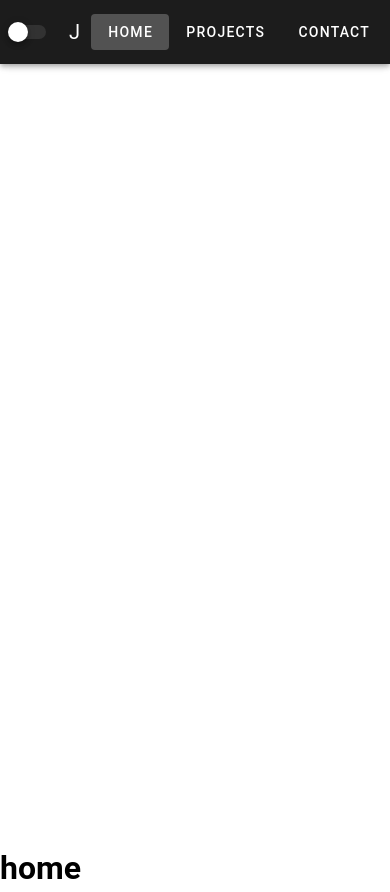
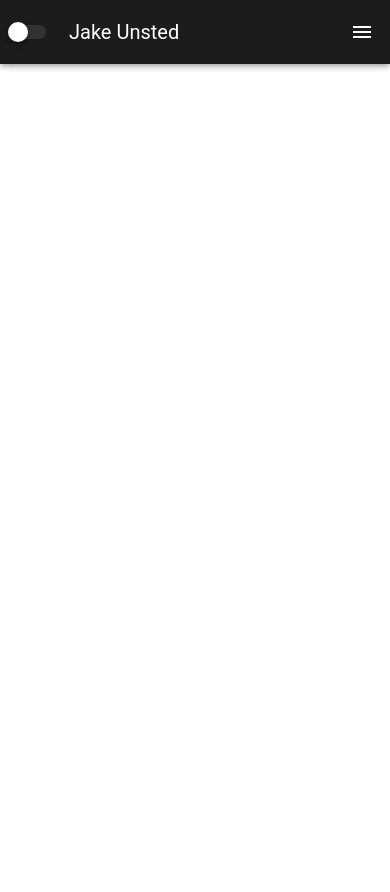
Before and after one commit to jakeunsted/jakeunsted.github.io, a Vue app: page / in a window 390 px wide. After the commit the page ends 844 px from the top, so only its background shows below. Built offline with nearby package versions, Linux system fonts and the light colour scheme.

Commit message:
Mobile and desktop navigation bars

```diff
--- a/src/components/nav/NavigationBarMobile.vue
+++ b/src/components/nav/NavigationBarMobile.vue
@@ -1,12 +1,36 @@
 <template>
   <v-app>
+    <v-navigation-drawer v-model="drawer" app color="primary">
+      <v-list>
+        <v-list-item to="/" :class="{ 'primary': currentPage === 'Home' }">
+          <v-list-item-title>Home</v-list-item-title>
+        </v-list-item>
+        <v-list-item to="/contact" :class="{ 'primary': currentPage === 'Contact' }">
+          <v-list-item-title>Contact</v-list-item-title>
+        </v-list-item>
+        <v-divider></v-divider>
+        <v-list-item to="/projects" :class="{ 'primary': currentPage === 'Projects' }">
+          <v-list-item-title>Projects</v-list-item-title>
+        </v-list-item>
+        <v-list-item-group>
+          <v-list-item
+            v-for="(item, index) in items"
+            :key="index"
+            :value="index"
+          >
+            <v-list-item-title>{{ item.title }}</v-list-item-title>
+          </v-list-item>
+        </v-list-item-group>
+      </v-list>
+    </v-navigation-drawer>
+
     <v-app-bar app color="primary">
       <v-switch v-model="isDarkMode" class="ml-2 theme-switch" @click="toggleTheme"></v-switch>
       <v-toolbar-title class="text-left">Jake Unsted</v-toolbar-title>
       <v-spacer></v-spacer>
-      <v-btn to="/" text :class="{ 'primary': currentPage === 'Home' }">Home</v-btn>
-      <v-btn to="/projects" text :class="{ 'primary': currentPage === 'Projects' }">Projects</v-btn>
-      <v-btn to="/contact" text :class="{ 'primary': currentPage === 'Contact' }">Contact</v-btn>
+      <v-btn icon @click.stop="drawer = !drawer">
+        <v-icon>mdi-menu</v-icon>
+      </v-btn>
     </v-app-bar>
 
     <router-view></router-view>
@@ -39,12 +63,13 @@ export default {
       isDarkMode
     }
   },
-  data() {
-    return {
-      darkMode: false, // Initial value for dark mode
-    };
-  },
-
+  data: () => ({
+    items: [
+      { title: 'GTM Page Scraper', to: '/projects' },
+      { title: 'Parental Control Server', to: '/' },
+    ],
+    drawer: false,
+  }),
 };
 </script>
 
--- a/src/views/Contact.vue
+++ b/src/views/Contact.vue
@@ -1,8 +1,41 @@
 <template>
-  <NavigationBarDesktop current-page="Contact" />
-  <h1>contact</h1>
+  <NavigationBarMobile v-if="isMobile" current-page="Contact" />
+  <NavigationBarDesktop v-else current-page="Contact" />
 </template>
 
-<script setup>
+<script>
+  import { ref, onMounted, onBeforeUnmount } from 'vue'
   import NavigationBarDesktop from '@/components/nav/NavigationBarDesktop.vue'
+  import NavigationBarMobile from '@/components/nav/NavigationBarMobile.vue'
+  export default {
+  components: {
+    NavigationBarDesktop,
+    NavigationBarMobile
+  },
+  setup() {
+    const isMobile = ref(window.innerWidth <= 600);
+
+    const handleResize = () => {
+      isMobile.value = window.innerWidth <= 600;
+    };
+
+    onMounted(() => {
+      window.addEventListener('resize', handleResize);
+    });
+
+    onBeforeUnmount(() => {
+      window.removeEventListener('resize', handleResize);
+    });
+
+    return {
+      isMobile,
+    };
+  },
+  watch: {
+    darkMode(newValue) {
+      // Update the theme based on the darkMode value
+      this.$vuetify.theme.dark = newValue;
+    },
+  },
+};
 </script>
--- a/src/views/Home.vue
+++ b/src/views/Home.vue
@@ -1,9 +1,10 @@
 <template>
-  <NavigationBarDesktop current-page="Home" />
-  <h1>home</h1>
+  <NavigationBarMobile v-if="isMobile" current-page="Home" />
+  <NavigationBarDesktop v-else current-page="Home" />
 </template>
 
 <script>
+  import { ref, onMounted, onBeforeUnmount } from 'vue'
   import NavigationBarDesktop from '@/components/nav/NavigationBarDesktop.vue'
   import NavigationBarMobile from '@/components/nav/NavigationBarMobile.vue'
   export default {
@@ -11,9 +12,23 @@
     NavigationBarDesktop,
     NavigationBarMobile
   },
-  data() {
+  setup() {
+    const isMobile = ref(window.innerWidth <= 600);
+
+    const handleResize = () => {
+      isMobile.value = window.innerWidth <= 600;
+    };
+
+    onMounted(() => {
+      window.addEventListener('resize', handleResize);
+    });
+
+    onBeforeUnmount(() => {
+      window.removeEventListener('resize', handleResize);
+    });
+
     return {
-      darkMode: false, // Initial value for dark mode
+      isMobile,
     };
   },
   watch: {
--- a/src/views/Projects.vue
+++ b/src/views/Projects.vue
@@ -1,8 +1,41 @@
 <template>
-  <NavigationBarDesktop current-page="Projects" />
-  <h1>projects</h1>
+  <NavigationBarMobile v-if="isMobile" current-page="Projects" />
+  <NavigationBarDesktop v-else current-page="Projects" />
 </template>
 
-<script setup>
+<script>
+  import { ref, onMounted, onBeforeUnmount } from 'vue'
   import NavigationBarDesktop from '@/components/nav/NavigationBarDesktop.vue'
+  import NavigationBarMobile from '@/components/nav/NavigationBarMobile.vue'
+  export default {
+  components: {
+    NavigationBarDesktop,
+    NavigationBarMobile
+  },
+  setup() {
+    const isMobile = ref(window.innerWidth <= 600);
+
+    const handleResize = () => {
+      isMobile.value = window.innerWidth <= 600;
+    };
+
+    onMounted(() => {
+      window.addEventListener('resize', handleResize);
+    });
+
+    onBeforeUnmount(() => {
+      window.removeEventListener('resize', handleResize);
+    });
+
+    return {
+      isMobile,
+    };
+  },
+  watch: {
+    darkMode(newValue) {
+      // Update the theme based on the darkMode value
+      this.$vuetify.theme.dark = newValue;
+    },
+  },
+};
 </script>
```
